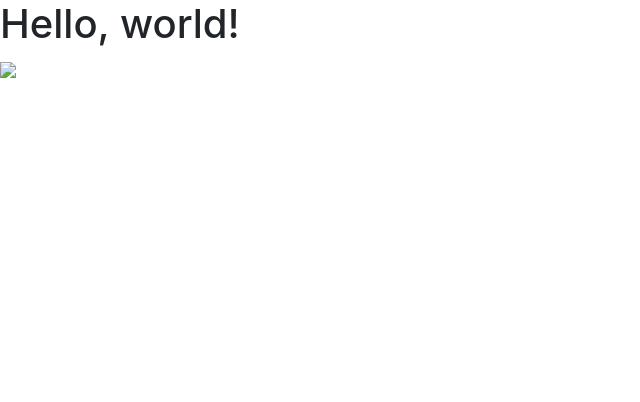
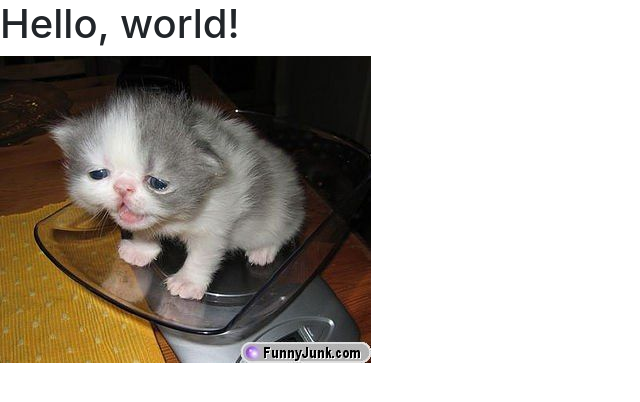
Before and after one commit to WillMueller69/day23, a plain HTML site: page index.html in a window 1280 px wide. Shown: the whole page, without its empty margins (0-640 px from the left). Drawn offline with nearby package versions, Linux system fonts and the light colour scheme.

Commit message:
Fixed cat pic

```diff
--- a/index.html
+++ b/index.html
@@ -19,7 +19,7 @@
   </head>
   <body>
     <h1>Hello, world!</h1>
-    <div> <img src="img/specialcat.png"  </div>
+    <div> <img src="img/specialcat.jpg"  </div>
 
     <!-- jQuery (necessary for Bootstrap's JavaScript plugins) -->
     <script src="https://ajax.googleapis.com/ajax/libs/jquery/1.12.4/jquery.min.js"></script>
```
